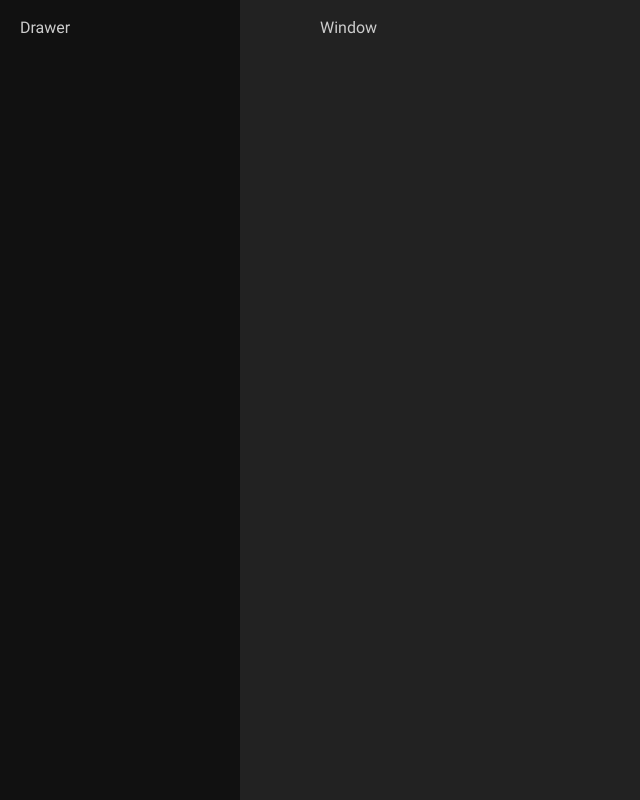
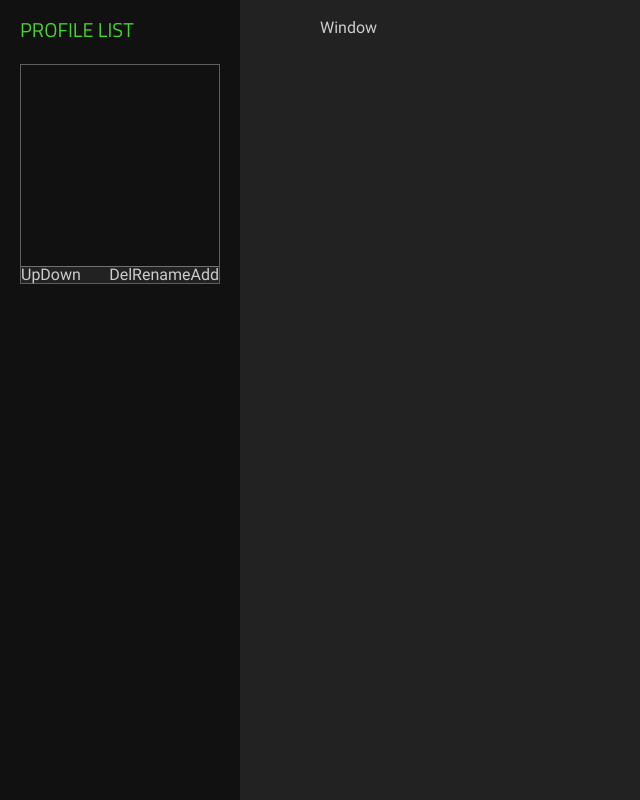
Before and after one commit to gohguancheng/rz-profile, a React (Create React App) app: page / in a window 1280 px wide. Shown: the whole page, without its empty margins (0-640 px from the left). Built offline with nearby package versions, Linux system fonts and the light colour scheme.

Commit message:
add scrollable class, add Drawer child components

```diff
--- a/src/components/Drawer/Drawer.css
+++ b/src/components/Drawer/Drawer.css
@@ -9,3 +9,25 @@
 
   height:100%;
 }
+
+.main-title {
+  color: #44d62c;
+  font-family: 'RazerF5';
+  text-transform: uppercase;
+  font-size: 20px;
+  line-height: 24px;
+  font-weight: normal;
+  max-height: 24px;
+  margin-bottom: 20px;
+}
+
+.drawer-select {
+  border: 1px solid #5d5d5d;
+  width: 100%;
+  max-height: 220px;
+  height: 220px;
+  display: flex;
+  flex-direction: column;
+  align-items: stretch;
+  position: relative;
+}
--- a/src/components/Drawer/Drawer.js
+++ b/src/components/Drawer/Drawer.js
@@ -1,4 +1,15 @@
 import "./Drawer.css";
+import { ProfileList } from "./ProfileList/ProfileList";
+import { Toolbar } from "./Toolbar/Toolbar";
+
 export function Drawer() {
-  return <div className="thx-drawer">Drawer</div>;
+  return (
+    <div className="thx-drawer">
+      <h1 className="main-title">profile list</h1>
+      <div className="drawer-select">
+        <ProfileList />
+        <Toolbar />
+      </div>
+    </div>
+  );
 }
--- /dev/null
+++ b/src/components/Drawer/ProfileList/ProfileList.css
@@ -0,0 +1,3 @@
+.profile-list {
+  flex: 1 auto
+}
--- /dev/null
+++ b/src/components/Drawer/ProfileList/ProfileList.js
@@ -0,0 +1,5 @@
+import "./ProfileList.css";
+
+export function ProfileList() {
+  return <div className="profile-list scrollable"></div>;
+}
--- /dev/null
+++ b/src/components/Drawer/Toolbar/Toolbar.css
@@ -0,0 +1,6 @@
+.toolbar {
+  width: 100%;
+  background-color: #222;
+  border-top: 1px solid #707070;
+  justify-content: space-between;
+}
--- /dev/null
+++ b/src/components/Drawer/Toolbar/Toolbar.js
@@ -0,0 +1,17 @@
+import "./Toolbar.css";
+
+export function Toolbar() {
+  return (
+    <div className="toolbar flex-stretch">
+      <div className="flex-stretch">
+        <div>Up</div>
+        <div>Down</div>
+      </div>
+      <div className="flex-stretch">
+        <div>Del</div>
+        <div>Rename</div>
+        <div>Add</div>
+      </div>
+    </div>
+  );
+}
--- a/src/components/Window/Window.css
+++ b/src/components/Window/Window.css
@@ -1,9 +1,8 @@
 .thx-window {
-  z-index: 98;
   background-color: #222;
   padding: 20px 80px;
   min-height: 640px;
-  min-width: 60px;
+  min-width: 760px;
   height: 100%;
   overflow-y: auto;
   overflow-x: hidden;
--- a/src/index.css
+++ b/src/index.css
@@ -96,3 +96,8 @@ html {
 ::selection {
 	background: rgba(68, 214, 44, 0.3);
 }
+
+.scrollable {
+	overflow-y: auto;
+  overflow-x: hidden;
+}
```
